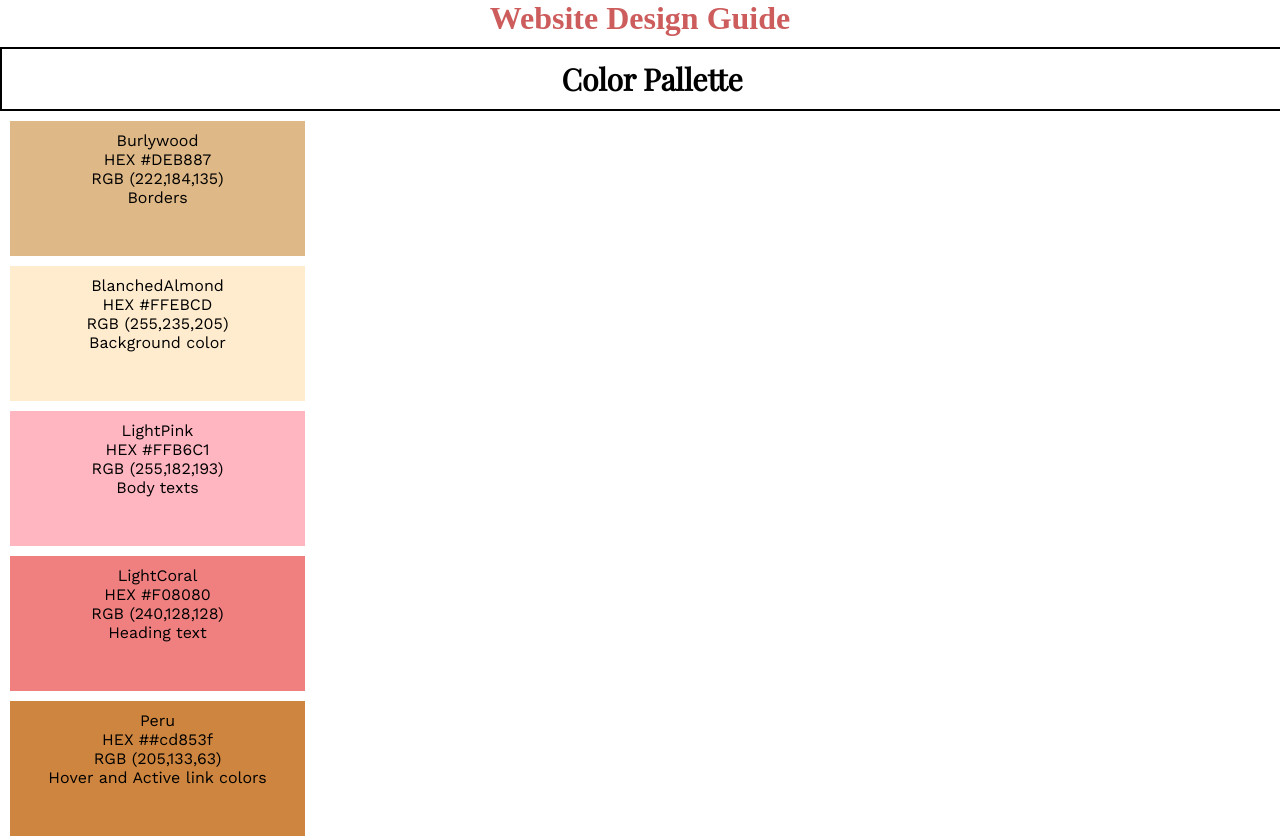
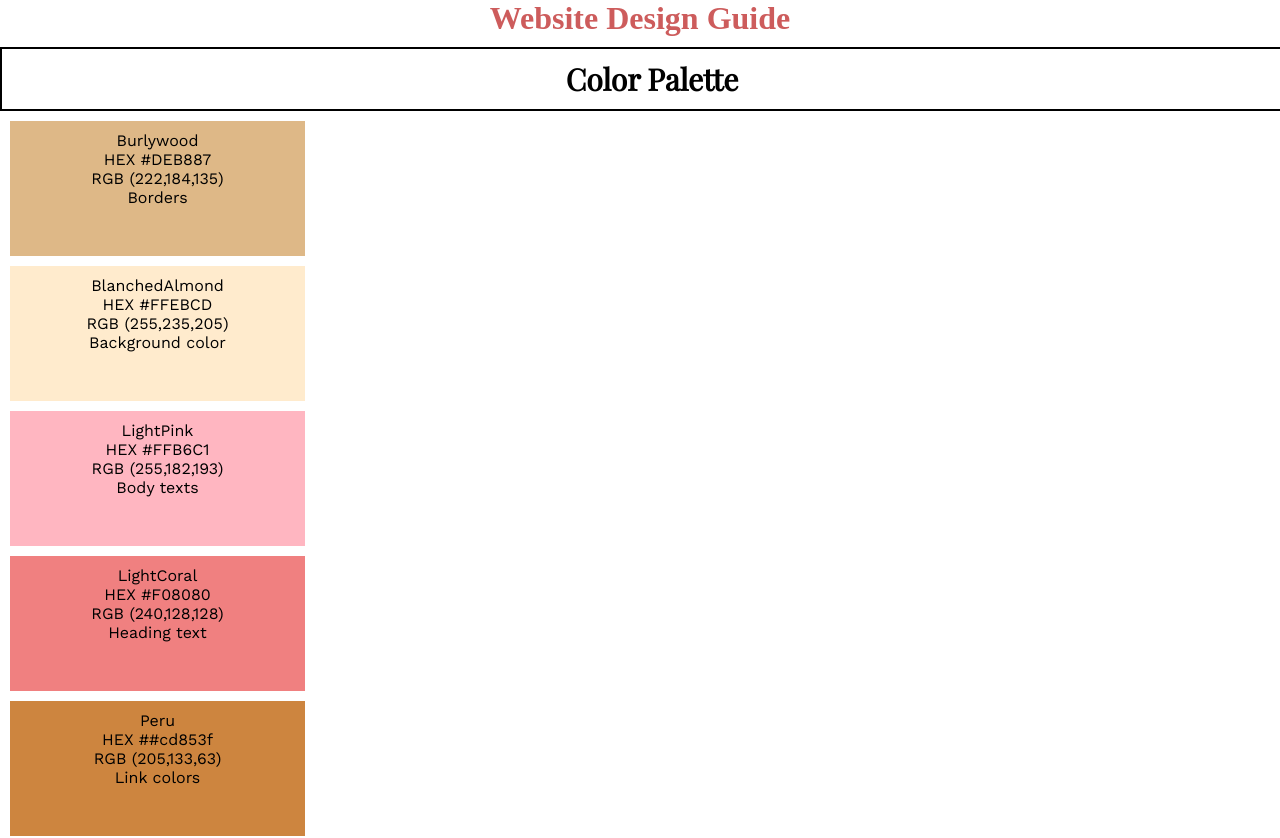
Before and after one commit to aayevee/aayevee.github.io, a plain HTML site: page index.html in a window 1280 px wide. Shown: the top 838 px of the page. Drawn offline with nearby package versions, Linux system fonts and the light colour scheme.

Commit message:
Update index.html

```diff
--- a/index.html
+++ b/index.html
@@ -13,7 +13,7 @@
 
 
 
-<h2 class="title">Color Pallette</h2>
+<h2 class="title">Color Palette</h2>
 <section id="pallette">
 <div class="colorbox1">
   <p>Burlywood</p>
@@ -47,7 +47,7 @@
   <p>Peru</p>
   <p>HEX ##cd853f</p>
   <p>RGB (205,133,63)</p>
-  <p>Hover and Active link colors</p>
+  <p>Link colors</p>
   </div>
 </section>
 
```
